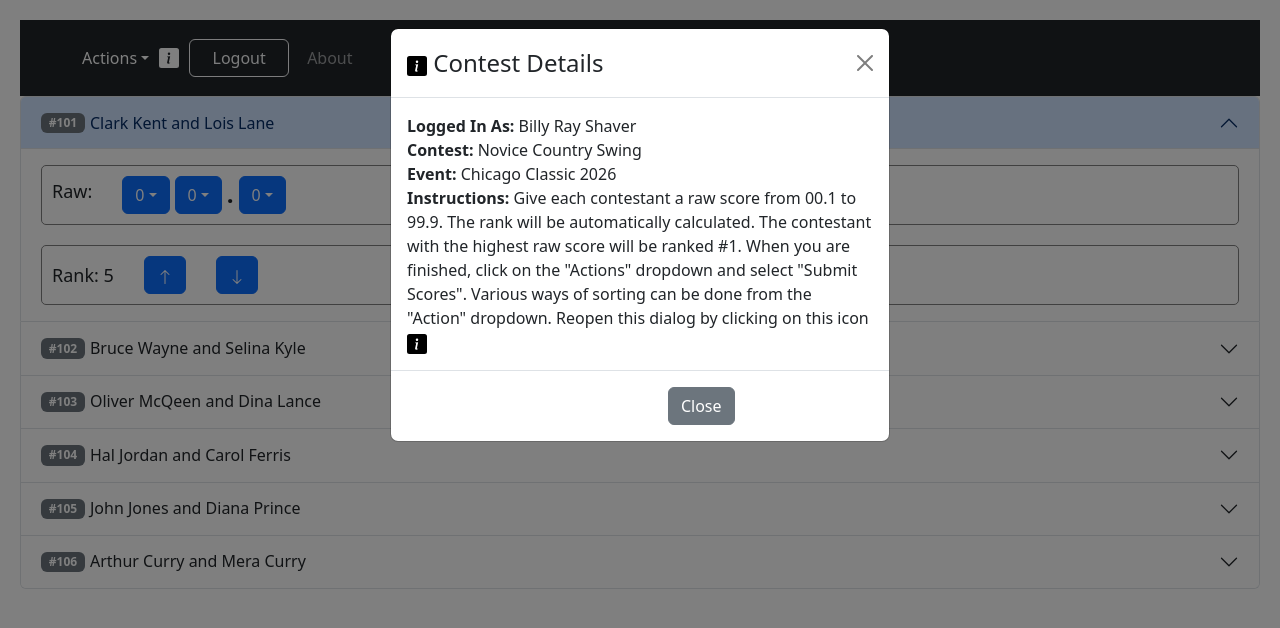
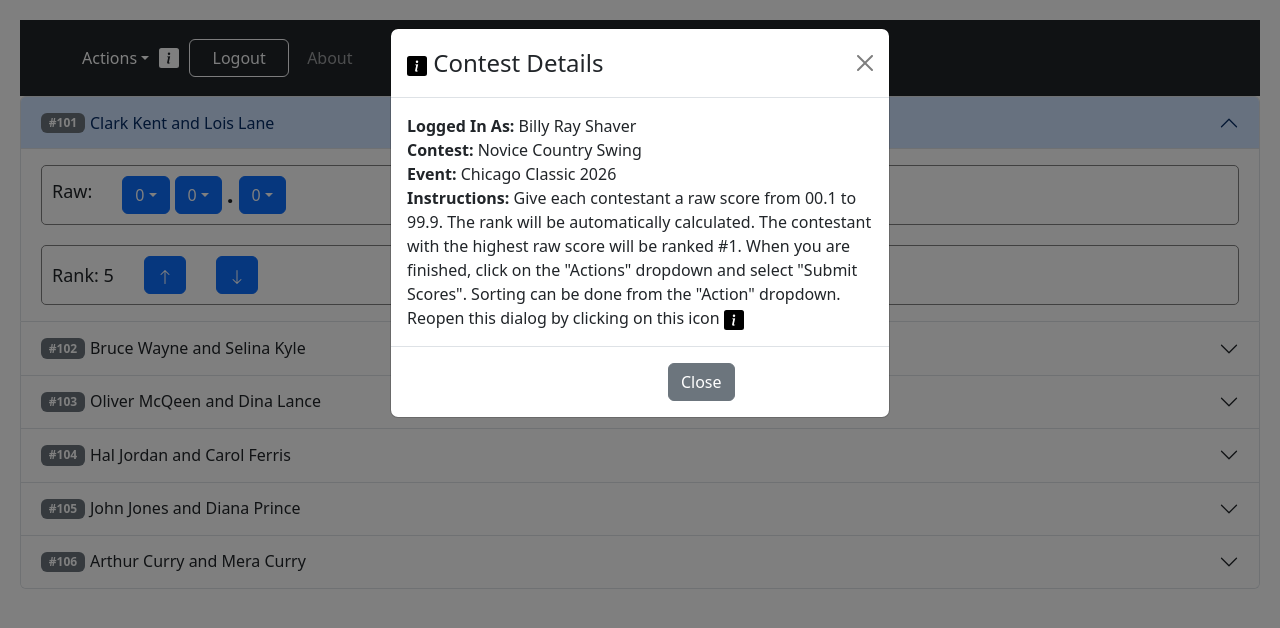
Before and after one commit to dancingevilgenius/SuperheroPage, a React (Vite) app: page / in a window 1280 px wide. Shown: the top 628 px of the page. Built offline with nearby package versions, Linux system fonts and the light colour scheme.

Commit message:
Update ContestantNavbar.tsx
Test push. Small verbiage change.

```diff
--- a/src/components/ContestantNavbar.tsx
+++ b/src/components/ContestantNavbar.tsx
@@ -94,7 +94,7 @@ function ContestantNavBar() {
           contestant a raw score from 00.1 to 99.9. The rank will be
           automatically calculated. The contestant with the highest raw score
           will be ranked #1. When you are finished, click on the "Actions"
-          dropdown and select "Submit Scores". Various ways of sorting can be
+          dropdown and select "Submit Scores". Sorting can be
           done from the "Action" dropdown. Reopen this dialog by clicking on
           this icon <InfoSquareFill color="black" size="20px" />
         </Modal.Body>
```
